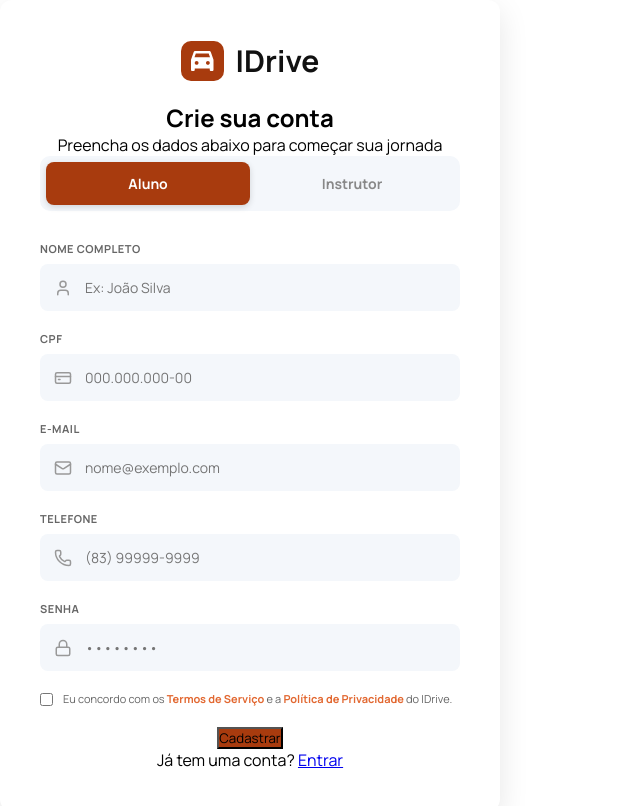
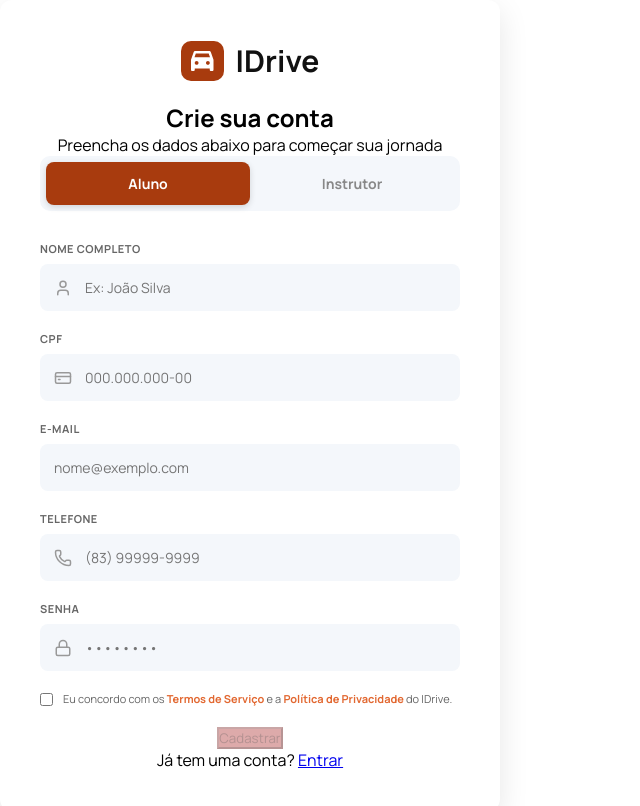
Before and after one commit to MaylsonS/idrive-app, a React (Vite) app: page / in a window 1280 px wide. Shown: the top 806 px of the page, without its empty margins (0-640 px from the left). Built offline with nearby package versions, Linux system fonts and the light colour scheme.

Commit message:
adicionando mensagens de erro e colocando validações no botão de cadastrar

```diff
--- a/src/features/auth/Cadastro.css
+++ b/src/features/auth/Cadastro.css
@@ -100,3 +100,10 @@
   border: 2px solid var(--error) !important;
   background-color: #fff5f5;
 }
+
+.btn-entrar:disabled {
+  background-color: #cf8787 !important;
+  cursor: not-allowed;
+  opacity: 0.7;
+  pointer-events: none;
+}
--- a/src/features/auth/Cadastro.tsx
+++ b/src/features/auth/Cadastro.tsx
@@ -24,7 +24,9 @@
   const [telefone, setTelefone] = useState('');
   const [senha, setSenha] = useState('');
   const [cnh, setCnh] = useState('');
-  const [erroEmail, setErroEmail] = useState('');
+  const [erros, setErros] = useState<{ [key: string]: string }>({});
+  const [termosAceitos, setTermosAceitos] = useState(false);
+
 
   const handleCadastrar = async (e: React.FormEvent) => {
     e.preventDefault();
@@ -38,6 +40,58 @@
     console.log("Dados prontos para a API:", dadosParaEnviar);
     // No futuro: if(perfilSelecionado === 'ALUNO') alunoService.cadastrar(dadosParaEnviar) ...
   };
+
+
+  const validarCampo = (nomeCampo: string, valor: string) => {
+    let mensagem = '';
+
+    switch (nomeCampo) {
+      case 'nome':
+        if (!valor.trim()) mensagem = 'O nome não pode estar vazio.';
+        break;
+      case 'cpf':
+        if (extrairApenasNumeros(valor).length < 11) mensagem = 'CPF incompleto.';
+        break;
+      case 'telefone':
+        if (extrairApenasNumeros(valor).length < 11) mensagem = 'Telefone deve ter 11 dígitos.';
+        break;
+      case 'email':
+        const regexEmail = /^[^\s@]+@[^\s@]+\.[^\s@]+$/;
+        if (!valor.trim()) {
+          mensagem = 'O e-mail é obrigatório.';
+        } else if (!regexEmail.test(valor)) {
+          mensagem = 'E-mail inválido.';
+        }
+        break;
+      case 'cnh':
+        if (perfilSelecionado === 'INSTRUTOR' && !valor.trim()) {
+          mensagem = 'A CNH é obrigatória para instrutores.';
+        }
+        break;
+      case 'senha':
+        if (valor.length < 6) mensagem = 'A senha deve ter no mínimo 6 caracteres.';
+        break;
+    }
+
+    setErros(prev => ({ ...prev, [nomeCampo]: mensagem }));
+  };
+
+  const camposPreenchidos =
+    nome.trim() !== '' &&
+    cpf.length >= 14 &&
+    email.trim() !== '' &&
+    telefone.length >= 14 &&
+    senha.length >= 6;
+
+  const cnhValida = perfilSelecionado === 'ALUNO' || (perfilSelecionado === 'INSTRUTOR' && cnh.trim() !== '');
+
+  const temErrosNoFormulario = Object.values(erros).some(erro => erro !== '');
+
+  const formularioValido = camposPreenchidos && cnhValida && !temErrosNoFormulario && termosAceitos;
+
+
+
+
 
   function handleCpfChange(valorBruto: string): void {
     let numeros = valorBruto.replace(/\D/g, '');
@@ -64,27 +118,6 @@
 
     setTelefone(telefoneFormatado);
   }
-
-  const validarEmail = () => {
-    const regex = /^[^\s@]+@[^\s@]+\.[^\s@]+$/;
-    if (!regex.test(email) && email.length > 0) {
-      setErroEmail('Por favor, insira um e-mail válido.');
-    } else {
-      setErroEmail('');
-    }
-  }
-
-  const handleEmailChange = (valor: string) => {
-    setEmail(valor);
-
-    if (erroEmail) {
-      const regex = /^[^\s@]+@[^\s@]+\.[^\s@]+$/;
-      if (regex.test(valor)) {
-        setErroEmail('');
-      }
-    }
-  }
-
 
   return (
     <div className="background-tela">
@@ -121,51 +154,76 @@
           <InputCustomizado
             label="NOME COMPLETO" type="text" placeholder="Ex: João Silva"
             value={nome} onChange={setNome}
+            onBlur={() => validarCampo('nome', nome)}
+            temErro={!!erros.nome}
             icone={<User size={18} />}
           />
+            {erros.nome && <span className="mensagem-erro">{erros.nome}</span>}
 
           <InputCustomizado
             label="CPF" type="text" placeholder="000.000.000-00"
             value={cpf} onChange={handleCpfChange}
+            onBlur={() => validarCampo('cpf', cpf)}
+            temErro={!!erros.cpf}
             icone={<CreditCard size={18} />}
           />
+            {erros.cpf && <span className="mensagem-erro">{erros.cpf}</span>}
+
 
           {perfilSelecionado === 'INSTRUTOR' && (
               <InputCustomizado
                 label="CNH" type="text" placeholder="Apenas número da CNH"
                 value={cnh}
+                onBlur={() => validarCampo('cnh', cnh)}
+                temErro={!!erros.cnh}
                 onChange={(texto) => setCnh(mascaraCNH(texto))}
                 icone={<CreditCard size={18} />}
               />
-          )}
+            )}
+            {erros.cnh && <span className="mensagem-erro">{erros.cnh}</span>}
 
           <InputCustomizado
             label="E-MAIL" type="email" placeholder="nome@exemplo.com"
-            value={email} onChange={handleEmailChange} onBlur={validarEmail}
-            temErro={!!erroEmail} icone={<Mail size={18} />}
+            value={email} onChange={setEmail}
+            onBlur={() => validarCampo('email', email)}
+            temErro={!!erros.email}
             />
-            {erroEmail && <span className="mensagem-erro">{erroEmail}</span>}
+              {erros.email && <span className="mensagem-erro">{erros.email}</span>}
 
           <InputCustomizado
             label="TELEFONE" type="text" placeholder="(83) 99999-9999"
             value={telefone} onChange={handleTelefoneChange}
+            onBlur={() => validarCampo('telefone', telefone)}
+            temErro={!!erros.telefone}
             icone={<Phone size={18} />}
           />
+            {erros.telefone && <span className="mensagem-erro">{erros.telefone}</span>}
 
           <InputCustomizado
             label="SENHA" type="password" placeholder="••••••••"
             value={senha} onChange={setSenha}
+            onBlur={() => validarCampo('senha', senha)}
+            temErro={!!erros.senha}
             icone={<Lock size={18} />}
           />
+            {erros.senha && <span className="mensagem-erro">{erros.senha}</span>}
 
           <div className="termos-container">
-            <input type="checkbox" id="termos" required />
+            <input type="checkbox"
+              id="termos"
+              required
+              onChange={(e) => setTermosAceitos(e.target.checked)}
+            />
             <label htmlFor="termos">
               Eu concordo com os <a href="#" className="link-destaque">Termos de Serviço</a> e a <a href="#" className="link-destaque">Política de Privacidade</a> do IDrive.
             </label>
           </div>
 
-          <button type="submit" className="btn-entrar" style={{ backgroundColor: '#A83B0E' }}>
+          <button type="submit"
+            className="btn-entrar"
+            style={{ backgroundColor: '#A83B0E' }}
+            disabled={!formularioValido}
+            >
             Cadastrar
           </button>
         </form>
```
